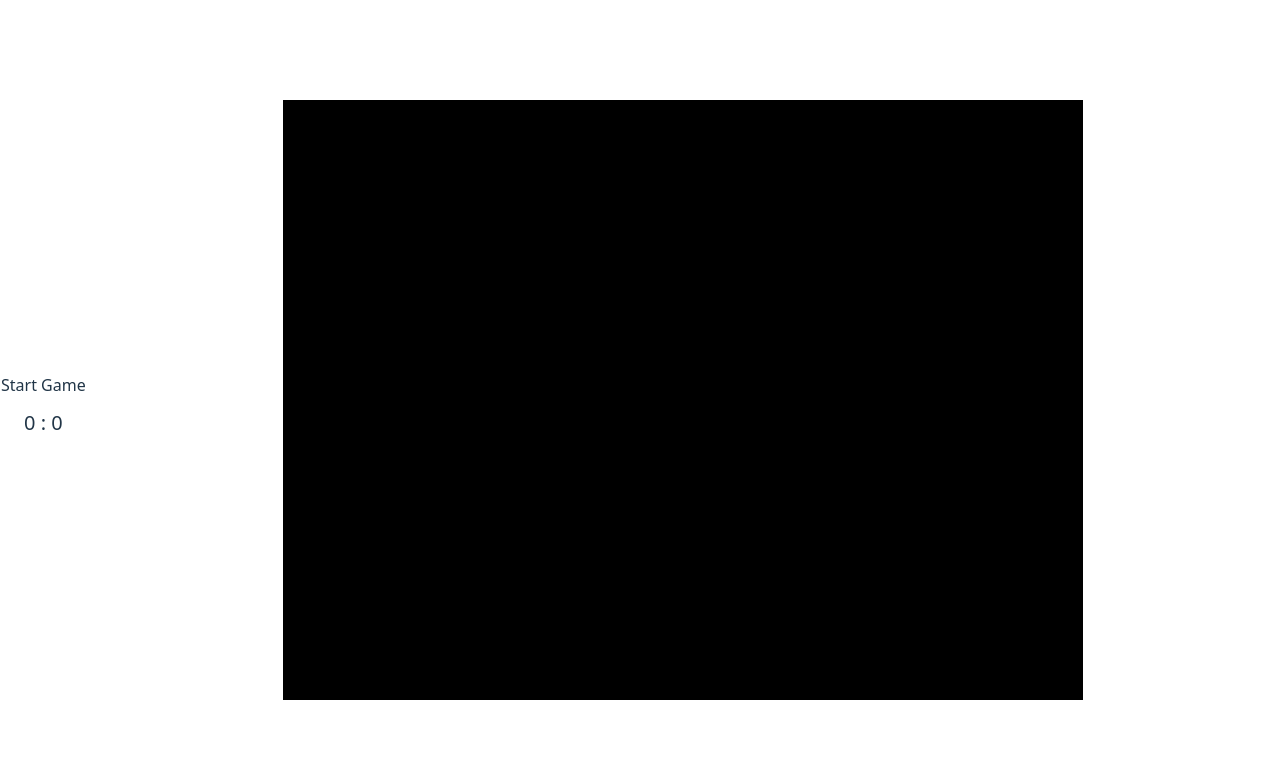
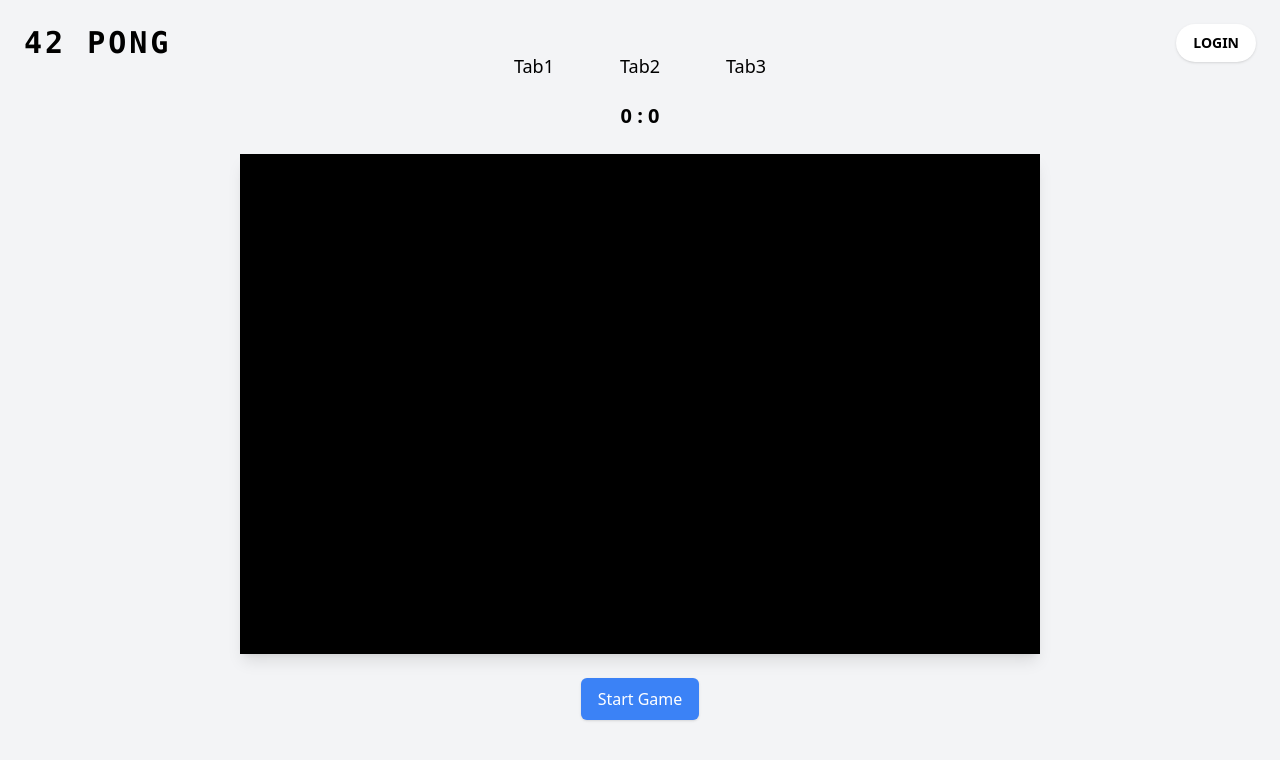
Before and after one commit to Andre1YAN/ft_transcendence, a website built with Vite: page pong-game/index.html in a window 1280 px wide. Built offline with nearby package versions, Linux system fonts and the light colour scheme.

Commit message:
initial structure

```diff
--- a/pong-game/index.html
+++ b/pong-game/index.html
@@ -1,24 +1,60 @@
 <!DOCTYPE html>
 <html lang="en">
 	<head>
+		<link href="https://fonts.googleapis.com/css2?family=Press+Start+2P&display=swap" rel="stylesheet" />
+		<style>
+			.font-press {
+			  font-family: 'Press Start 2P', monospace;
+			}
+		  </style>
 		<meta charset="UTF-8" />
-    <title>Pong Game</title>
+		<title class="text-3xl font-press">Pong Game</title>
 		<meta name="viewport" content="width=device-width, initial-scale=1.0" />
 	  </head>
   <body>
-    <div style="text-align: center; margin-top: 20px;">
-      <button id="startBtn">Start Game</button>
-      <div style="margin-top: 10px; font-size: 20px;">
+	<div class="min-h-screen bg-gray-100 px-6 pt-6">
+		<!-- 顶部导航 -->
+		<div class="flex justify-between items-center mb-10">
+			<!-- 左侧 Logo -->
+			<div class="text-3xl font-bold tracking-widest font-mono text-black">42 PONG</div>
+
+			<!-- 中间 Tabs：使用 absolute + translate 实现真正居中 -->
+			<div class="absolute left-1/2 -translate-x-1/2 flex space-x-8 text-lg font-medium">
+				<!-- 注意：默认加 text-black 和 tab-btn 类 -->
+				<div class="absolute left-1/2 -translate-x-1/2 flex space-x-8 text-lg font-medium" id="tabs">
+					<button data-tab="1" class="tab-btn px-4 py-2 rounded-sm text-black">Tab1</button>
+					<button data-tab="2" class="tab-btn px-4 py-2 rounded-sm text-black">Tab2</button>
+					<button data-tab="3" class="tab-btn px-4 py-2 rounded-sm text-black">Tab3</button>
+				</div>
+			</div>
+
+			<!-- 右侧 登录按钮 -->
+			<button class="bg-white px-4 py-2 rounded-full shadow text-sm font-semibold text-black hover:bg-gray-200 transition">
+			LOGIN
+			</button>
+		</div>
+		<!-- 上方控制区 -->
+		<div class="flex flex-col items-center mb-4">
+			<!-- 比分 -->
+			<div class="text-xl text-black font-bold">
 			<span id="leftScore">0</span> : <span id="rightScore">0</span>
 			</div>
-      <div id="winner" style="margin-top: 10px; font-size: 24px; color: yellow;"></div>
+
+			<!-- 胜利通报：直接放在比分下方 -->
+			<div id="winner" class="text-xl text-yellow-500 font-semibold mt-2"></div>
 		</div>
-    <canvas
-      id="gameCanvas"
-      width="800"
-      height="600"
-      style="display: block; margin: 30px auto; background: #000"
-    ></canvas>
+
+		<!-- Canvas -->
+		<div class="flex justify-center">
+			<canvas id="gameCanvas" width="800" height="500" class="bg-black shadow-lg"></canvas>
+		</div>
+
+		<!-- 控制按钮 -->
+		<div class="text-center mt-6">
+			<button id="startBtn" class="bg-blue-500 text-white px-4 py-2 rounded-md shadow">
+			Start Game
+			</button>
+		</div>
     <script type="module" src="/src/main.ts"></script>
   </body>
 </html>
--- a/pong-game/src/main.ts
+++ b/pong-game/src/main.ts
@@ -11,7 +11,7 @@ const winnerDisplay = document.getElementById('winner')!
 // 游戏配置
 const paddleWidth = 10, paddleHeight = 100, ballSize = 10
 const paddleSpeed = 6
-const maxScore = 5
+const maxScore = 11
 let leftScore = 0, rightScore = 0
 
 // 状态变量
@@ -52,8 +52,9 @@ function updateScore() {
 }
 
 function showWinner(winner: string) {
-  isGameRunning = false
-  winnerDisplay.textContent = `${winner} Wins!`
+	isGameRunning = false
+	if (animationId) cancelAnimationFrame(animationId)
+	winnerDisplay.textContent = `${winner} Wins!`
 }
 
 document.addEventListener('keydown', (e) => {
@@ -145,12 +146,24 @@ function update() {
   if (rightPaddleDown && rightPaddleY + paddleHeight < canvas.height) rightPaddleY += paddleSpeed
 }
 
+function gameLoop()
+{
+	if (!isGameRunning) return  // ✅ 游戏结束时停止 gameLoop
 
-function gameLoop() {
-  draw()
-  update()
-  animationId = requestAnimationFrame(gameLoop)
+	draw()
+	update()
+	animationId = requestAnimationFrame(gameLoop)
 }
 
 // 按钮绑定
 startBtn.addEventListener('click', resetGame)
+
+// tab 切换高亮逻辑
+const tabs = document.querySelectorAll<HTMLButtonElement>('.tab-btn')
+
+tabs.forEach(tab => {
+  tab.addEventListener('click', () => {
+    tabs.forEach(t => t.classList.remove('active-tab'))
+    tab.classList.add('active-tab')
+  })
+})
--- a/pong-game/src/style.css
+++ b/pong-game/src/style.css
@@ -23,12 +23,12 @@ a:hover {
 }
 
 body {
-  margin: 0;
-  display: flex;
-  place-items: center;
-  min-width: 320px;
-  min-height: 100vh;
-}
+	margin: 0;
+	min-width: 320px;
+	min-height: 100vh;
+	background-color: #f5f5f5; /* 可选：设置为浅灰 */
+  }
+
 
 h1 {
   font-size: 3.2em;
@@ -103,3 +103,7 @@ button:focus-visible {
 
 /* 3. 引入 Tailwind 的工具类（例如背景色、字体大小、边距等） */
 @tailwind utilities;
+
+.active-tab {
+	@apply text-white bg-red-600 relative;
+  }
```
Also changed, not shown: 2 other files. Lines whose indentation alone changed are shown as unchanged.
